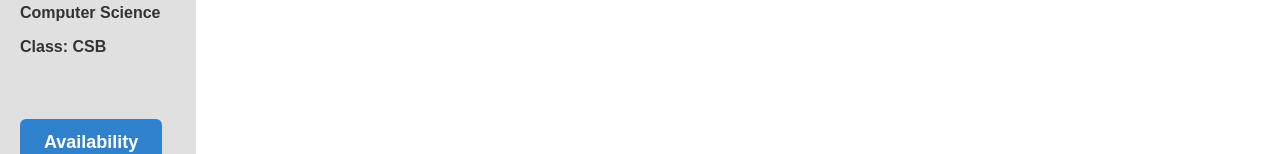
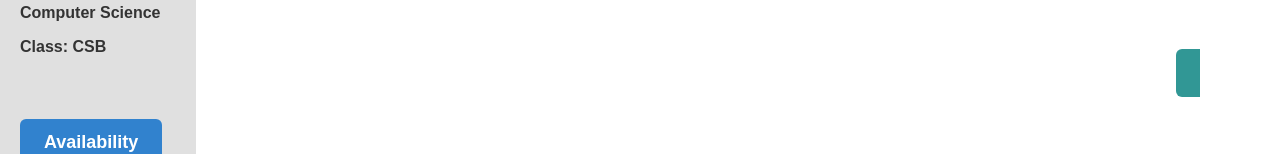
Before and after one commit to jensine04/Exam-Duty-Management-System, a React (Create React App) app in the folder frontend/: page /availability in a window 1280 px wide. Shown: the part 345-499 px from the top of the page. Built offline with nearby package versions, Linux system fonts and the light colour scheme.

Commit message:
Updated availability.js

```diff
--- a/frontend/src/components/availability.js
+++ b/frontend/src/components/availability.js
@@ -107,6 +107,9 @@ function Availability() {
 
           </tbody>
         </table>
+      <Button colorScheme="teal" _hover={{ bg: 'lightblue' }} ml={900} mt={50} size="lg">
+  Confirm
+</Button>
       </div>
       </section>
     </div>
```
